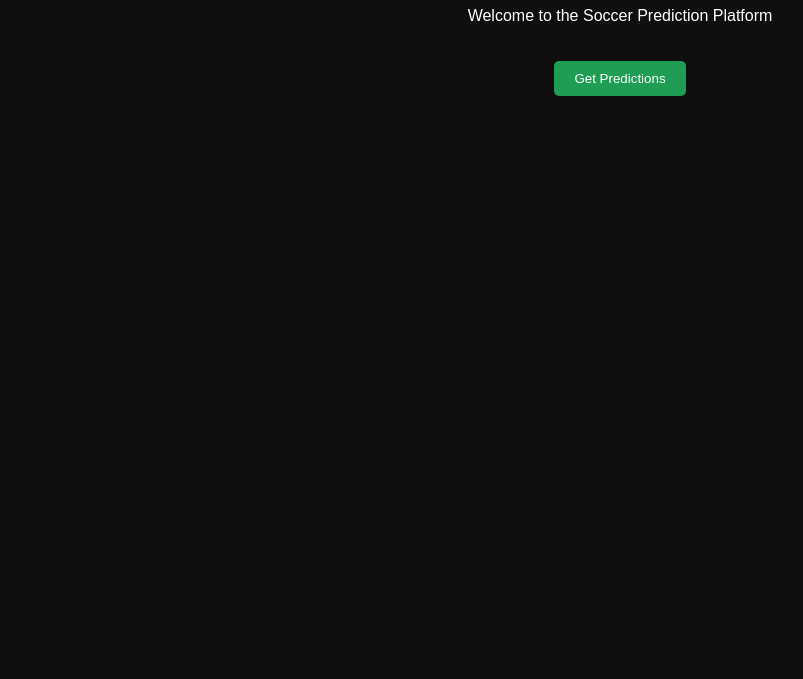
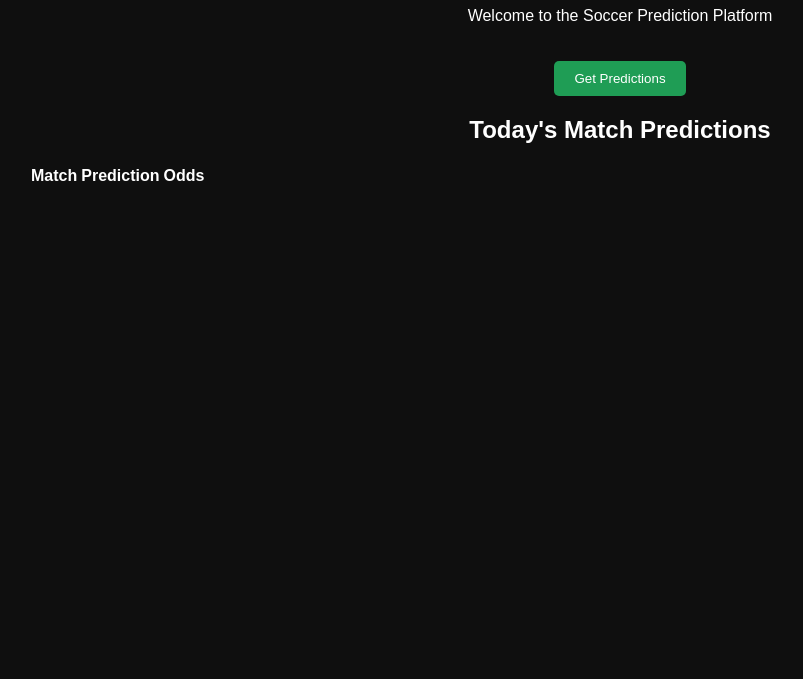
Before and after one commit to waiphyolynn/Super-One-Premium-, a plain HTML site: page index.html in a window 1280 px wide. Shown: the part 121-800 px from the top of the page, without its empty margins (20-823 px from the left). Drawn offline with Linux system fonts and the light colour scheme.

Commit message:
Update index.html

```diff
--- a/index.html
+++ b/index.html
@@ -32,3 +32,18 @@
   <button class="btn">Get Predictions</button>
 </body>
 </html>
+<body><section class="predictions">
+  <h2>Today's Match Predictions</h2>
+  <table id="predictionTable">
+    <thead>
+      <tr>
+        <th>Match</th>
+        <th>Prediction</th>
+        <th>Odds</th>
+      </tr>
+    </thead>
+    <tbody>
+      <!-- Prediction rows will be loaded here -->
+    </tbody>
+  </table>
+</section></body>
```
